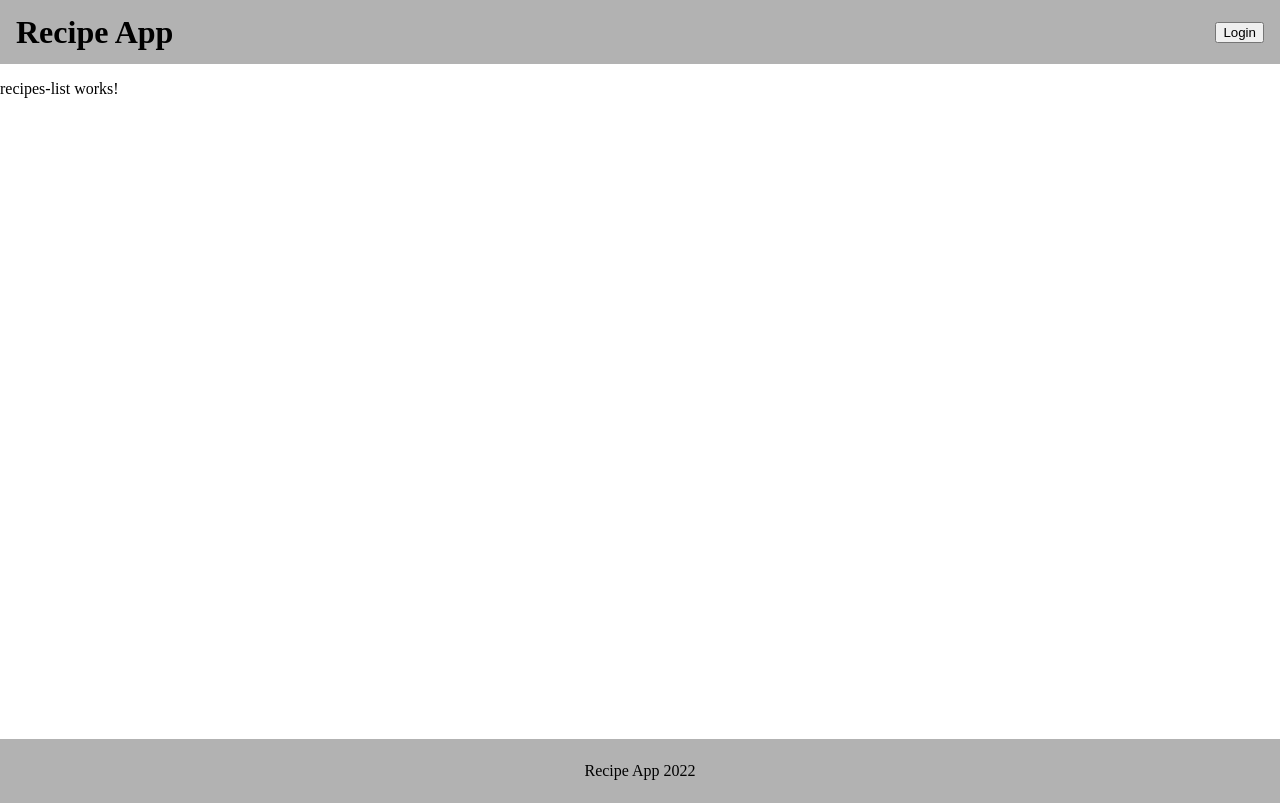
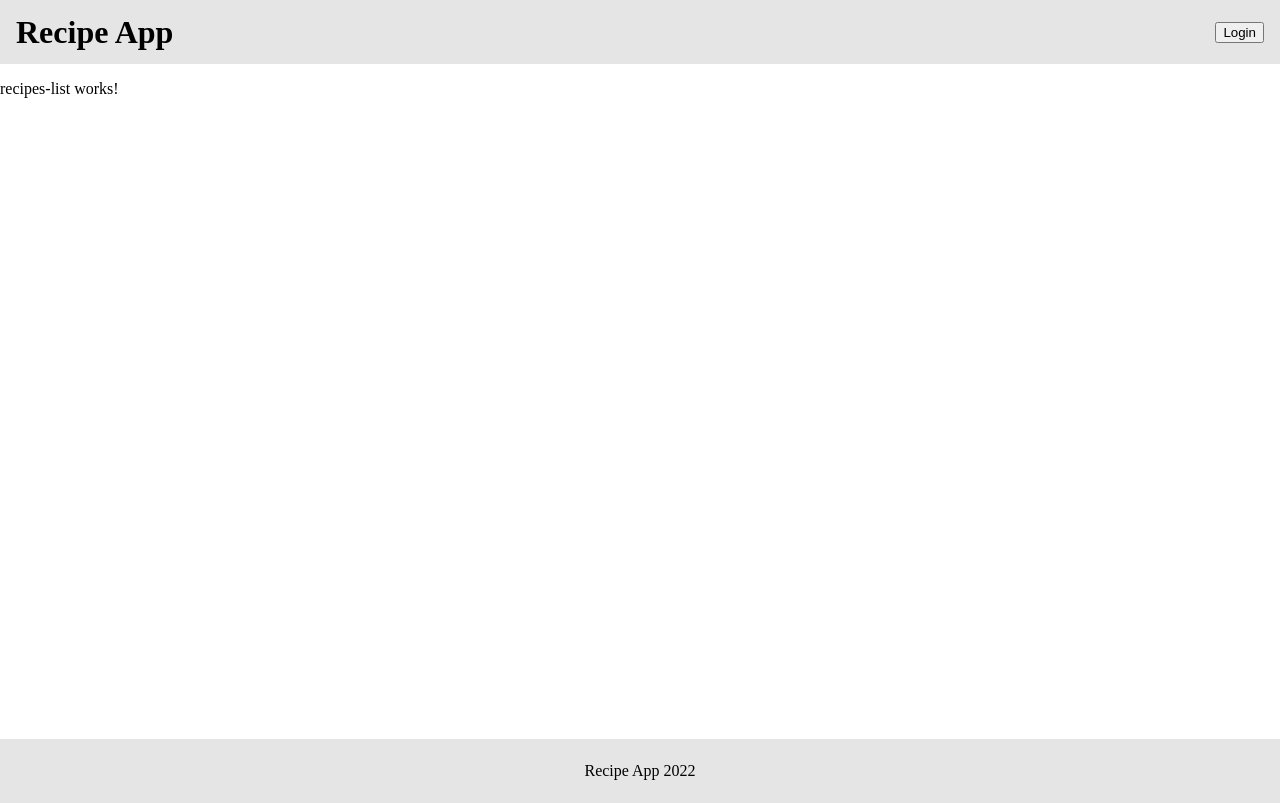
Before and after one commit to chas-academy/u06-fullstack-recipe-app-Jonon, an Angular app in the folder client/: page /recipes in a window 1280 px wide. Built offline with nearby package versions, Linux system fonts and the light colour scheme.

Commit message:
Update background color to lighter grey

```diff
--- a/client/src/app/footer/footer.component.css
+++ b/client/src/app/footer/footer.component.css
@@ -3,5 +3,5 @@
   display: flex;
   align-items: center;
   justify-content: center;
-  background-color: rgba(0, 0, 0, 0.3);
+  background-color: rgba(0, 0, 0, 0.1);
 }
--- a/client/src/app/header/header.component.css
+++ b/client/src/app/header/header.component.css
@@ -2,7 +2,7 @@
   display: flex;
   justify-content: space-between;
   align-items: center;
-  background-color: rgba(0, 0, 0, 0.3);
+  background-color: rgba(0, 0, 0, 0.1);
   height: 8%;
 }
 
```
